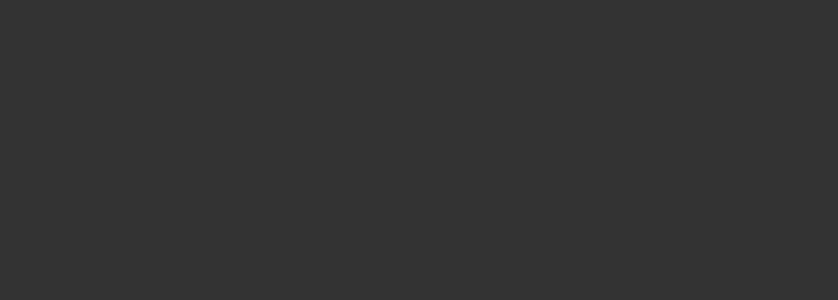
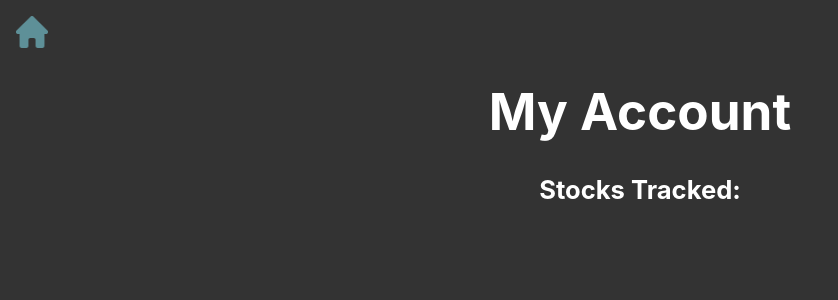
Before and after one commit to CamyH/stock-market-tracker, a React (Create React App) app in the folder client/: page /my-account in a window 1280 px wide. Shown: the top 300 px of the page, without its empty margins (0-838 px from the left). Built offline with nearby package versions, Linux system fonts and the light colour scheme.

Commit message:
styled most of account page + edits to main page

```diff
--- a/client/src/components/account-page/AccountPage.jsx
+++ b/client/src/components/account-page/AccountPage.jsx
@@ -1,12 +1,20 @@
 import React from "react";
 import "./account-page.scss";
+import homeIcon from "../../assets/house-solid.png";
+import { Link } from "react-router-dom";
 
 function AccountPage() {
-    return (
-        <React.Fragment>
-
-        </React.Fragment>
-    );
+	return (
+		<React.Fragment>
+			<Link to={"/"}>
+				<img src={homeIcon} className="home-img" alt="home icon" />
+			</Link>
+			<section id="content-wrapper">
+				<h1 className="header">My Account</h1>
+				<h3 id="stocks-tracked-header">Stocks Tracked:</h3>
+			</section>
+		</React.Fragment>
+	);
 }
 
 export default AccountPage;
--- /dev/null
+++ b/client/src/components/account-page/DisplayTrackedStocks.jsx
@@ -0,0 +1 @@
+import React from "react";
--- a/client/src/components/account-page/account-page.scss
+++ b/client/src/components/account-page/account-page.scss
@@ -0,0 +1,19 @@
+@import "../main-page/main-page.scss";
+
+.home-img {
+	@extend .account-img;
+}
+
+#content-wrapper {
+	@extend #content-wrapper;
+	.header {
+		color: var(--font-colour);
+		font-size: clamp(2rem, 4vw, 6rem);
+		margin: 2rem 0 1rem 0;
+	}
+	#stocks-tracked-header {
+		@extend .header;
+		font-size: clamp(1rem, 2vw, 3rem);
+		margin: 1rem 0 1rem 0;
+	}
+}
--- a/client/src/components/main-page/MainPage.jsx
+++ b/client/src/components/main-page/MainPage.jsx
@@ -14,7 +14,7 @@ function MainPage() {
 					className="stock-track-logo"
 					alt="stock track logo"
 				/>
-				<h1 id="header">StockTrack</h1>
+				<h1 className="header">StockTrack</h1>
 			</section>
 			<section id="content-wrapper">
 				<input id="search-bar" type="text" placeholder="Enter a stock here" />
--- a/client/src/components/main-page/main-page.scss
+++ b/client/src/components/main-page/main-page.scss
@@ -17,7 +17,7 @@
 	transition: none;
 	width: clamp(1em, 8em, 16em);
 	height: clamp(1em, 8em, 16em);
-	margin: 0 1em 0 0;
+	margin: 0 1rem 0 0;
 }
 
 #header-wrapper {
@@ -25,9 +25,10 @@
 	flex-direction: row;
 	justify-content: center;
 	align-items: center;
-	#header {
+	.header {
 		color: var(--font-colour);
-		font-size: clamp(2rem, 8vw, 6rem);
+		font-size: clamp(2rem, 6vw, 6rem);
+		margin: 1rem 0 1rem 0;
 	}
 }
 
```
